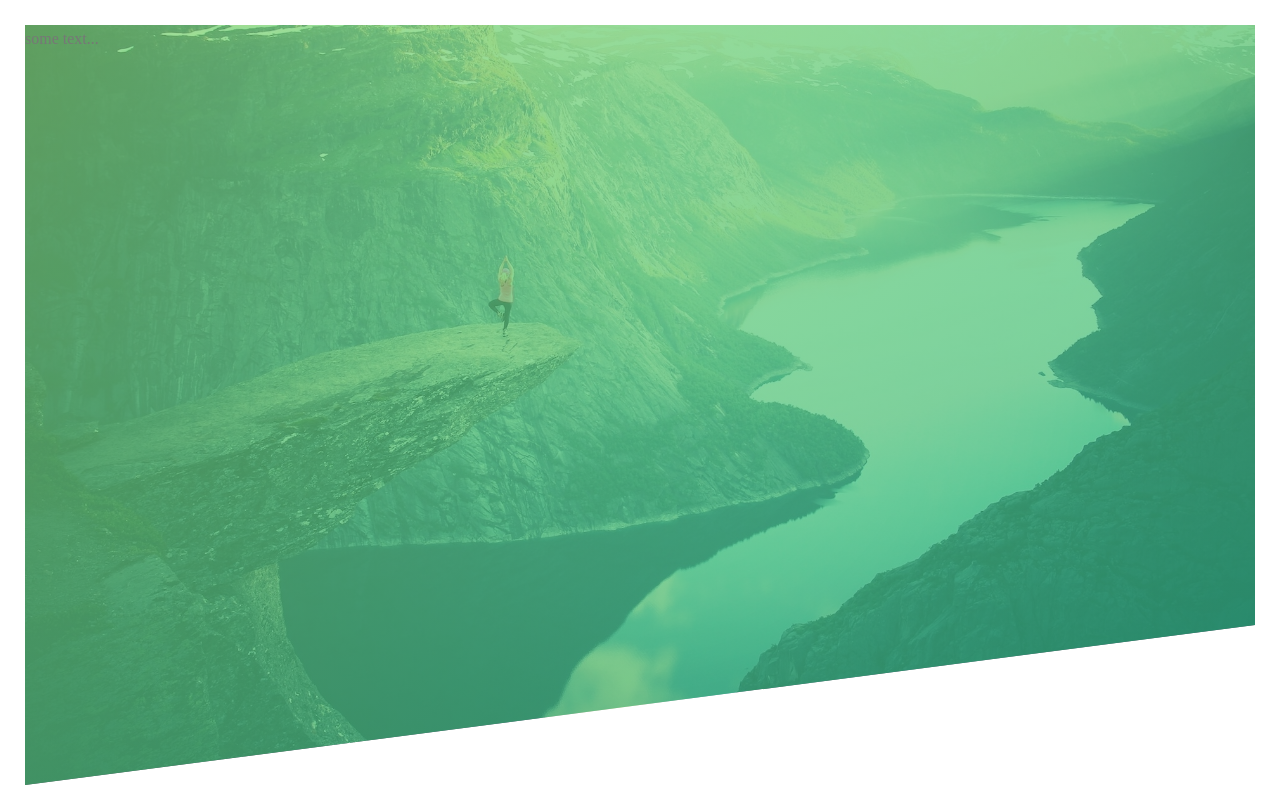
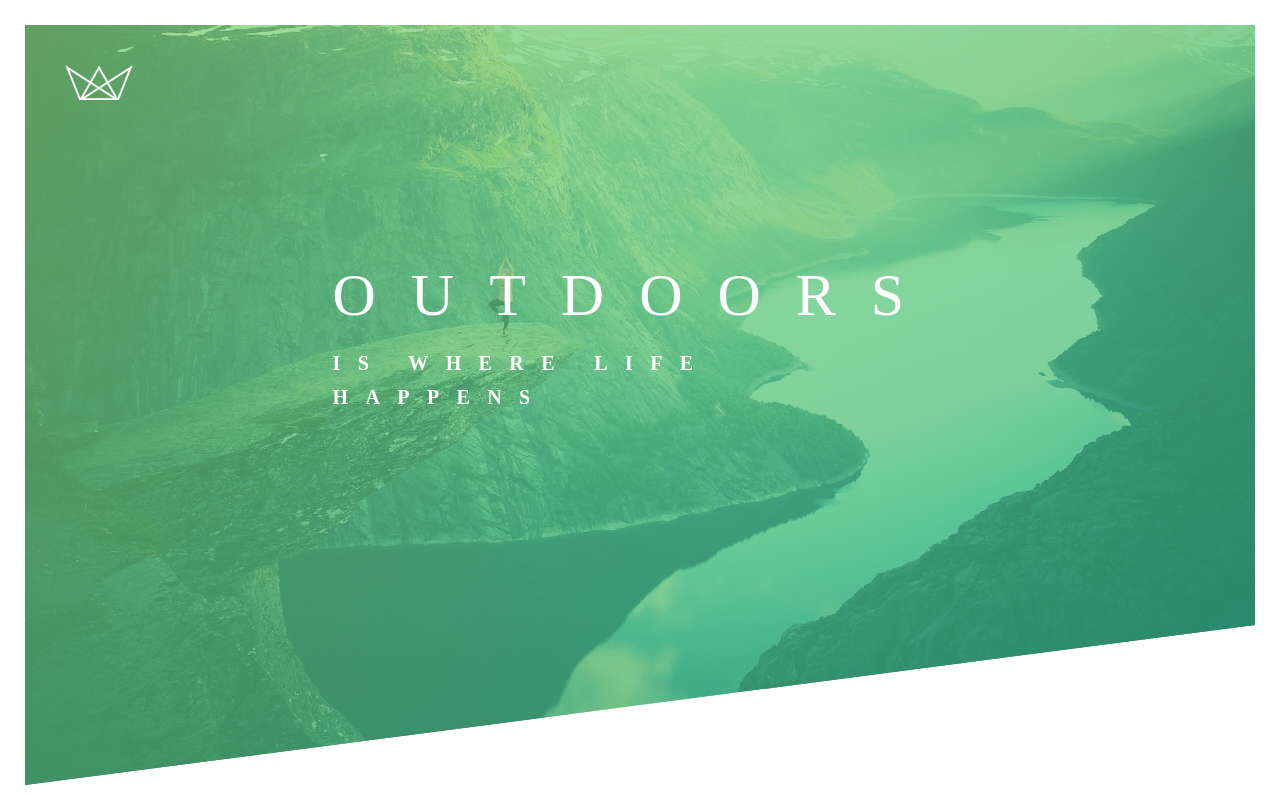
Before and after one commit to InfantAnto/natours, a plain HTML site: page index.html in a window 1280 px wide. Drawn offline with Linux system fonts and the light colour scheme.

Commit message:
* Building header part 2: * Place the heading to center * using positioning and transform properties

```diff
--- a/css/style.css
+++ b/css/style.css
@@ -33,5 +33,42 @@ body {
     url('../img/hero.jpg');
     background-size: cover;
     background-position: top;
+    position: relative;
     clip-path: polygon(0 0, 100% 0, 100% 75vh, 0 100%)
 }
+
+.logo-box {
+    position: absolute;
+    left: 40px;
+    top: 40px;
+}
+
+.logo {
+    height: 35px;
+}
+
+.textbox {
+    position: absolute;
+    top: 40%;
+    left: 50%;
+    transform: translate(-50%, -50%)
+}
+
+.heading-primary {
+    color: #fff;
+    text-transform: uppercase;
+}
+
+.heading-primary-main {
+    display: block;
+    font-size: 60px;
+    font-weight: 400;
+    letter-spacing: 35px;
+}
+
+.heading-primary-sub {
+    display: block;
+    font-size: 20px;
+    font-weight: 700;
+    letter-spacing: 17.4px;
+}
--- a/index.html
+++ b/index.html
@@ -1,21 +1,32 @@
 <!DOCTYPE html>
 <html lang="en">
   <head>
-        <meta charset="UTF-8">
-        <meta name="viewport" content="width=device-width, initial-scale=1.0">
+    <meta charset="UTF-8" />
+    <meta name="viewport" content="width=device-width, initial-scale=1.0" />
 
-        <link href="https://fonts.googleapis.com/css?family=Lato:100,300,400,700,900" rel="stylesheet">
+    <link
+      href="https://fonts.googleapis.com/css?family=Lato:100,300,400,700,900"
+      rel="stylesheet"
+    />
 
-        <link rel="stylesheet" href="css/icon-font.css">
-        <link rel="stylesheet" href="css/style.css">
-        <link rel="shortcut icon" type="image/png" href="img/favicon.png">
+    <link rel="stylesheet" href="css/icon-font.css" />
+    <link rel="stylesheet" href="css/style.css" />
+    <link rel="shortcut icon" type="image/png" href="img/favicon.png" />
 
     <title>Natours | Exciting tours for adventurous people</title>
   </head>
   <body>
     <header class="header">
-            some text...
-            <p></p>
+      <div class="logo-box">
+        <img src="img/logo-white.png" alt="Logo" class="logo" />
+      </div>
+
+      <div class="textbox">
+        <h1 class="heading-primary">
+          <span class="heading-primary-main">Outdoors</span>
+          <span class="heading-primary-sub">is where life happens</span>
+        </h1>
+      </div>
     </header>
   </body>
 </html>
```
Lines whose indentation alone changed are shown as unchanged.
